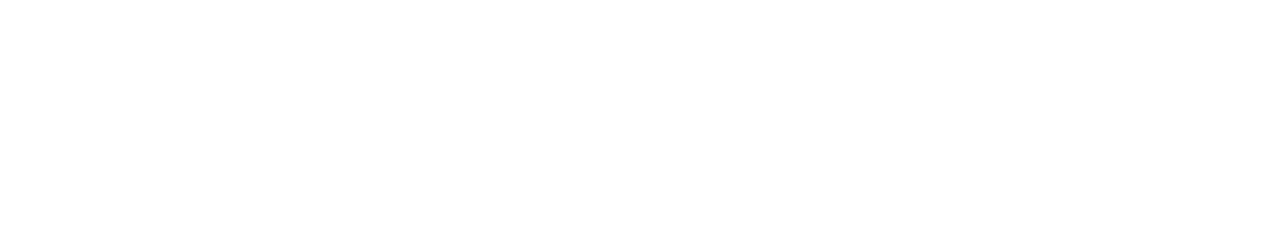
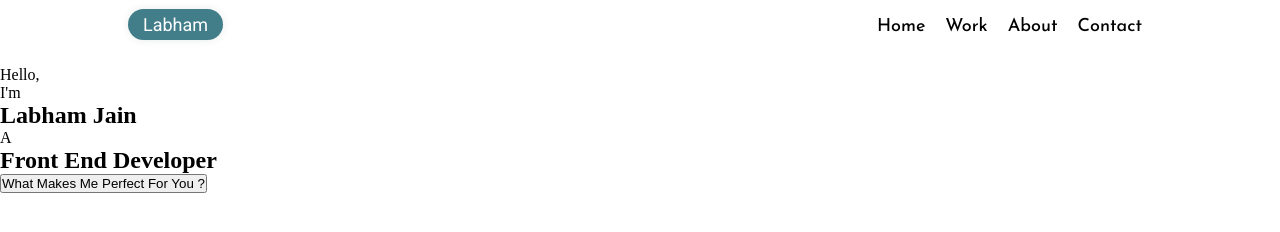
Before and after one commit to Labham-Jain/Labhamjain, a plain HTML site: page index.html in a window 1280 px wide. Drawn offline with Linux system fonts and the light colour scheme.

Commit message:
Added Navigation Bar

```diff
--- a/app.js
+++ b/app.js
@@ -0,0 +1,6 @@
+const menuToggle = document.getElementById("menuToggle");
+
+menuToggle.addEventListener("click", function () {
+	const mobileMenu = document.getElementById("nav_menu_mobile");
+	mobileMenu.classList.toggle("show");
+});
--- a/index.html
+++ b/index.html
@@ -5,12 +5,62 @@
     <meta charset="UTF-8">
     <meta name="viewport" content="width=device-width, initial-scale=1.0">
     <title>Labham Jain - Front End Developer</title>
+    <link rel="stylesheet" href="main.css">
+    <script src="./app.js" defer></script>
+
+
+    <!-- Libraries -->
+
+    <!-- Font Awesome-->
+    <link rel="stylesheet" href="https://cdnjs.cloudflare.com/ajax/libs/font-awesome/5.14.0/css/all.min.css">
+
 </head>
 
 <body>
 
+    <!-- Mobile Navigation Bar -->
+    <ul class="nav_menu_mobile" id="nav_menu_mobile">
+        <li><a href="/">Home</a></li>
+        <li><a href="/work">Work</a></li>
+        <li><a href="/about">About</a></li>
+        <li><a href="/contact">Contact</a></li>
+    </ul>
 
 
+    <nav class="navbar" id="navbar">
+        <a href="/" class="logo section_color">
+            Labham
+        </a>
+        <button class="menuToggle section_color" id="menuToggle"><i class="fas fa-bars"></i></button>
+        <ul class="nav_menu">
+            <li><a href="/">Home</a></li>
+            <li><a href="/work">Work</a></li>
+            <li><a href="/about">About</a></li>
+            <li><a href="/contact">Contact</a></li>
+        </ul>
+
+    </nav>
+
+
+    <section class="first_section" id="sectionChangeColor" data-main="#427d8a">
+
+        <div class="profile_image">
+            <img src="#" alt="">
+        </div>
+
+        <div class="wrapper">
+            <p>Hello,</p>
+            <p>I'm
+            <h2>Labham Jain</h2>
+            </p>
+            <p>A
+            <h2>Front End Developer</h2>
+            </p>
+
+            <button id="cta_nav">What Makes Me Perfect For You ?</button>
+        </div>
+
+    </section>
 
 </body>
 
--- a/main.css
+++ b/main.css
@@ -1,5 +1,99 @@
+/* Fonts */
+
+@import url("https://fonts.googleapis.com/css2?family=Reem+Kufi&family=Roboto&display=swap");
+
+/* Default & globals */
 * {
 	margin: 0;
 	padding: 0;
 	box-sizing: border-box;
 }
+
+a {
+	text-decoration: none;
+	color: inherit;
+}
+li {
+	list-style-type: none;
+}
+
+.section_color {
+	--primary: #427d8a;
+	--primary-shadow: #427d8a08;
+	background: var(--primary);
+}
+
+/* Navigation Bar */
+
+.navbar {
+	display: flex;
+	width: 100%;
+	height: 3rem;
+	align-items: center;
+	justify-content: space-between;
+	padding: 8px 10%;
+}
+.navbar .nav_menu {
+	display: none;
+	font-size: 18px;
+	font-family: "Reem Kufi", sans-serif;
+}
+
+.navbar .nav_menu li {
+	margin: 0px 10px;
+}
+
+.navbar .logo {
+	font-family: "Roboto", sans-serif;
+	font-weight: normal;
+	font-size: 18px;
+	padding: 5px 15px;
+	color: white;
+	border-radius: 30px;
+	box-shadow: 0px 0px 10px var(--primary-shadow), 0px 0px 10px #00000010;
+}
+
+.navbar .menuToggle {
+	color: white;
+	border: none;
+	width: 30px;
+	height: 30px;
+	border-radius: 15px;
+	outline: none;
+	cursor: pointer;
+}
+
+/* Mobile Navigation Bar */
+
+.nav_menu_mobile {
+	display: none;
+	position: absolute;
+	top: 3rem;
+	font-family: "Reem Kufi", sans-serif;
+	width: 100%;
+	text-align: center;
+	height: calc(100vh - 3rem);
+	background: #ffffff;
+}
+.nav_menu_mobile.show {
+	display: block;
+}
+.nav_menu_mobile li a {
+	font-size: 22px;
+	margin: 10px 0px;
+}
+
+/* Media Queries */
+
+@media screen and (min-width: 552px) {
+	.navbar .nav_menu {
+		display: block;
+		display: flex;
+	}
+	.nav_menu_mobile {
+		display: none;
+	}
+	.navbar .menuToggle {
+		display: none;
+	}
+}
```
